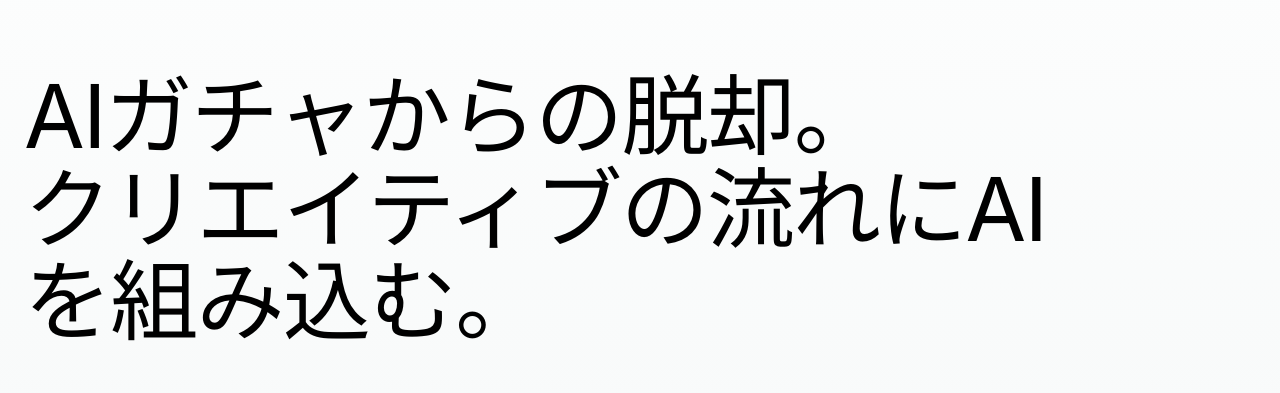
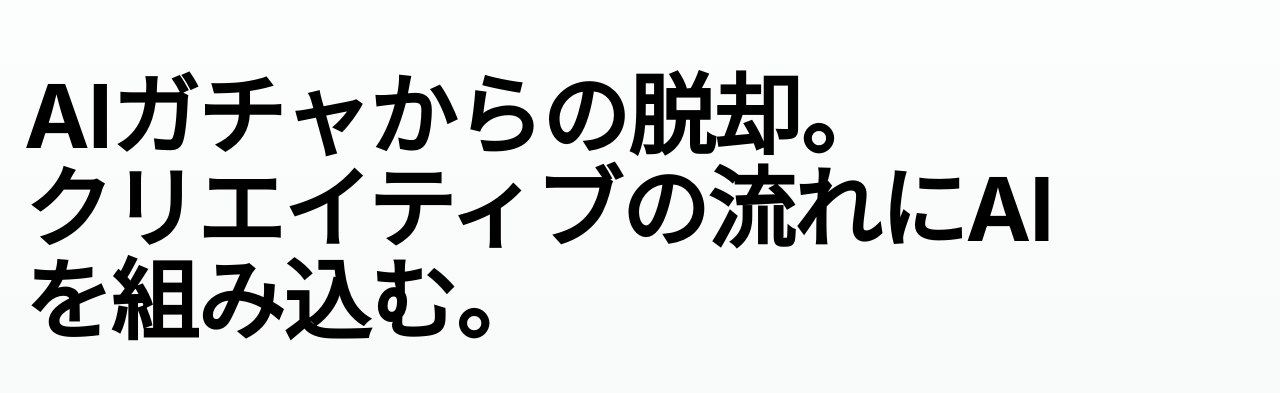
Before and after one commit to raika620uta/ca_portfolio, a website: page index.html in a window 1280 px wide. Shown: the part 365-758 px from the top of the page. Drawn offline with Linux system fonts and the light colour scheme.

Commit message:
UI: [Hero] メインコピーのフォントウェイトを極太(900)に復元

```diff
--- a/engine/style.css
+++ b/engine/style.css
@@ -201,6 +201,8 @@ strong {
 
 .hero-line {
     display: block;
+    font-weight: 900;
+    /* 強制的に極太を維持 */
 }
 
 .hero__subtitle {
```
